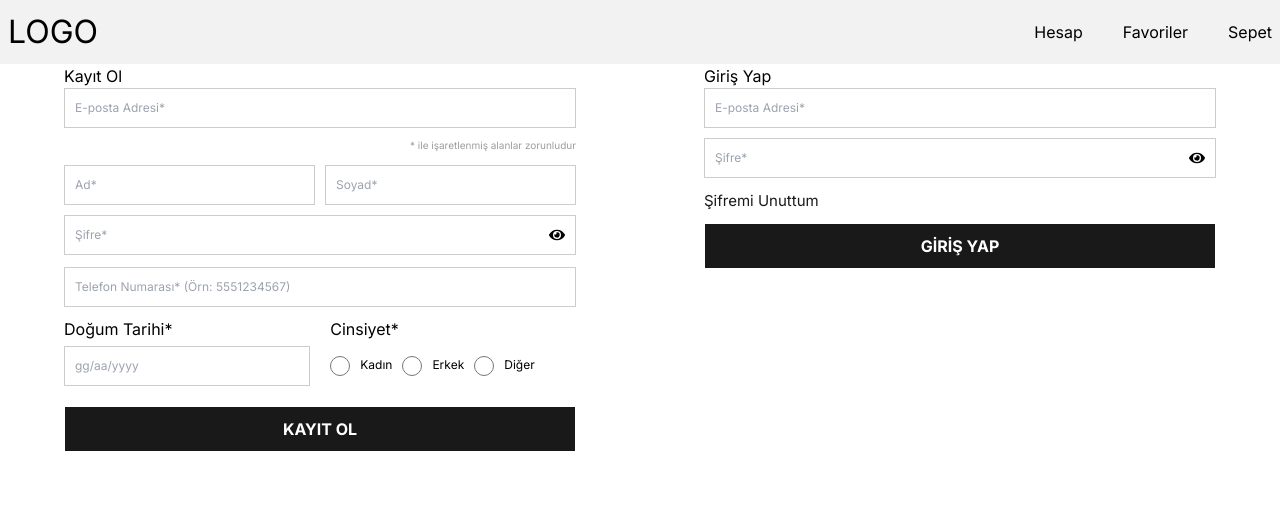
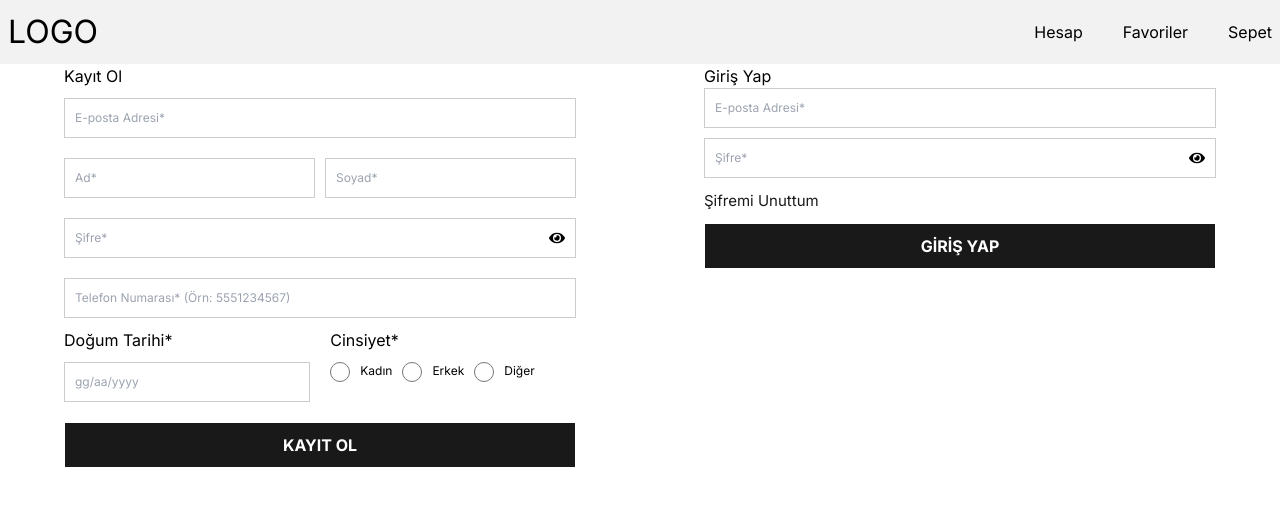
Before and after one commit to mrvozturk/DigitalEmporium, a Next.js app: page /auth in a window 1280 px wide. Shown: the top 506 px of the page. Built offline with nearby package versions, Linux system fonts and the light colour scheme.

Commit message:
css updated

```diff
--- a/src/app/auth/register/index.tsx
+++ b/src/app/auth/register/index.tsx
@@ -46,9 +46,7 @@ const RegisterForm: React.FC = () => {
         {formErrors.email && (
           <p className={styles.error}>{formErrors.email}</p>
         )}{' '}
-        <p className={styles.emailRequired}>
-          * ile işaretlenmiş alanlar zorunludur
-        </p>
+
         <div className={styles.nameContainer}>
           <div className={styles.inputGroup}>
             <input type='text' name='firstName' placeholder='Ad*' />
--- a/src/app/auth/register/register.module.css
+++ b/src/app/auth/register/register.module.css
@@ -30,10 +30,11 @@
 .formContainer input[type='tel'] {
   width: 100%;
   padding: 10px;
-  margin-bottom: 10px;
   border: 1px solid rgba(0, 0, 0, 0.2);
   outline: none;
   font-size: 12px;
+  margin-bottom: 10px;
+  margin-top: 10px;
 }
 .formContainer input[type='email']:hover,
 .nameContainer .inputGroup input[type='text']:hover,
@@ -57,9 +58,10 @@
   display: flex;
   align-items: center;
   justify-content: space-between;
-  margin-bottom: 12px;
   border: 1px solid rgba(0, 0, 0, 0.2);
   padding: 10px;
+  margin-bottom: 10px;
+  margin-top: 10px;
 }
 
 .passwordInputContainer:hover {
@@ -76,7 +78,6 @@
 .dateGenderContainer {
   display: flex;
   justify-content: space-between;
-  margin-bottom: 10px;
 }
 
 .dateContainer,
@@ -84,11 +85,6 @@
   width: 48%;
   display: flex;
   flex-direction: column;
-}
-
-.dateContainer label,
-.genderContainer label {
-  margin-bottom: 5px;
 }
 
 .dateContainer .react-datepicker-wrapper,
@@ -116,6 +112,7 @@
   border: 1px solid;
   font-weight: bold;
   cursor: pointer;
+  margin-top: 10px;
 }
 
 .signUpButton:hover {
@@ -123,42 +120,24 @@
   color: rgba(0, 0, 0, 0.9);
 }
 
-.emailInputContainer {
-  color: rgba(157, 157, 157);
-  font-size: 10px;
-  margin-bottom: 12px;
-  display: flex;
-  justify-content: column;
-  align-items: center;
-}
-
-.emailInputContainer {
-  display: flex;
-  flex: 1;
-  justify-content: flex-start;
-  margin-bottom: 12px;
-  padding: 10px;
-}
-
 .emailRequired {
   color: rgba(157, 157, 157);
   font-size: 10px;
-  margin-bottom: 12px;
   display: flex;
   justify-content: flex-end;
-  align-items: center;
 }
 
 .error {
   color: red;
   font-size: 12px;
-  margin-bottom: 12px;
   display: flex;
   justify-content: column;
 }
-/* styles.module.css */
 .genderContainer .error {
-  margin-top: 18px;
+  margin-top: 28px;
   margin-bottom: 0;
-  font-size: 12px;
 }
+
+.formContainer input[type='tel'] + .error {
+  margin-bottom: 10px;
+}
```
